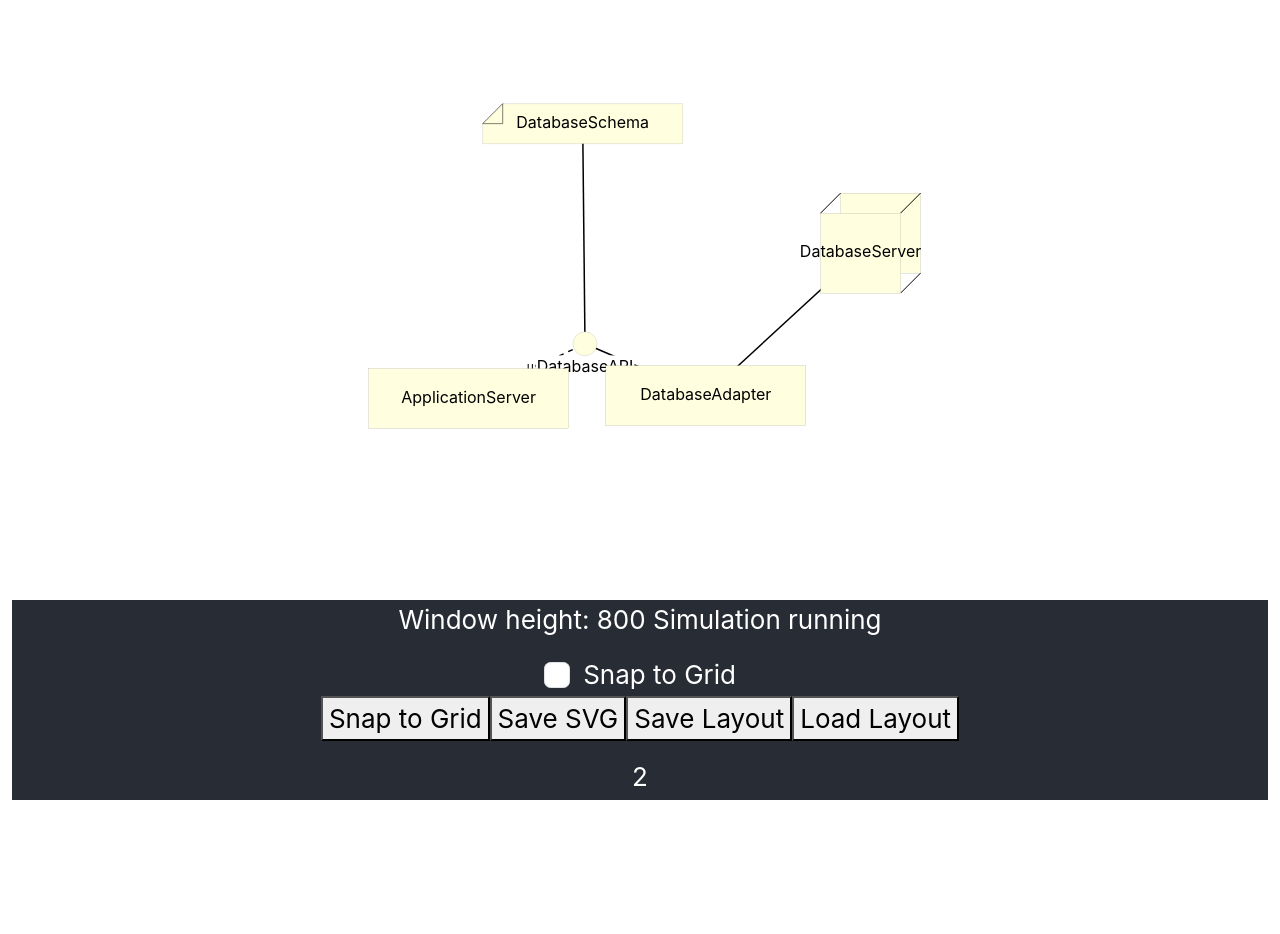
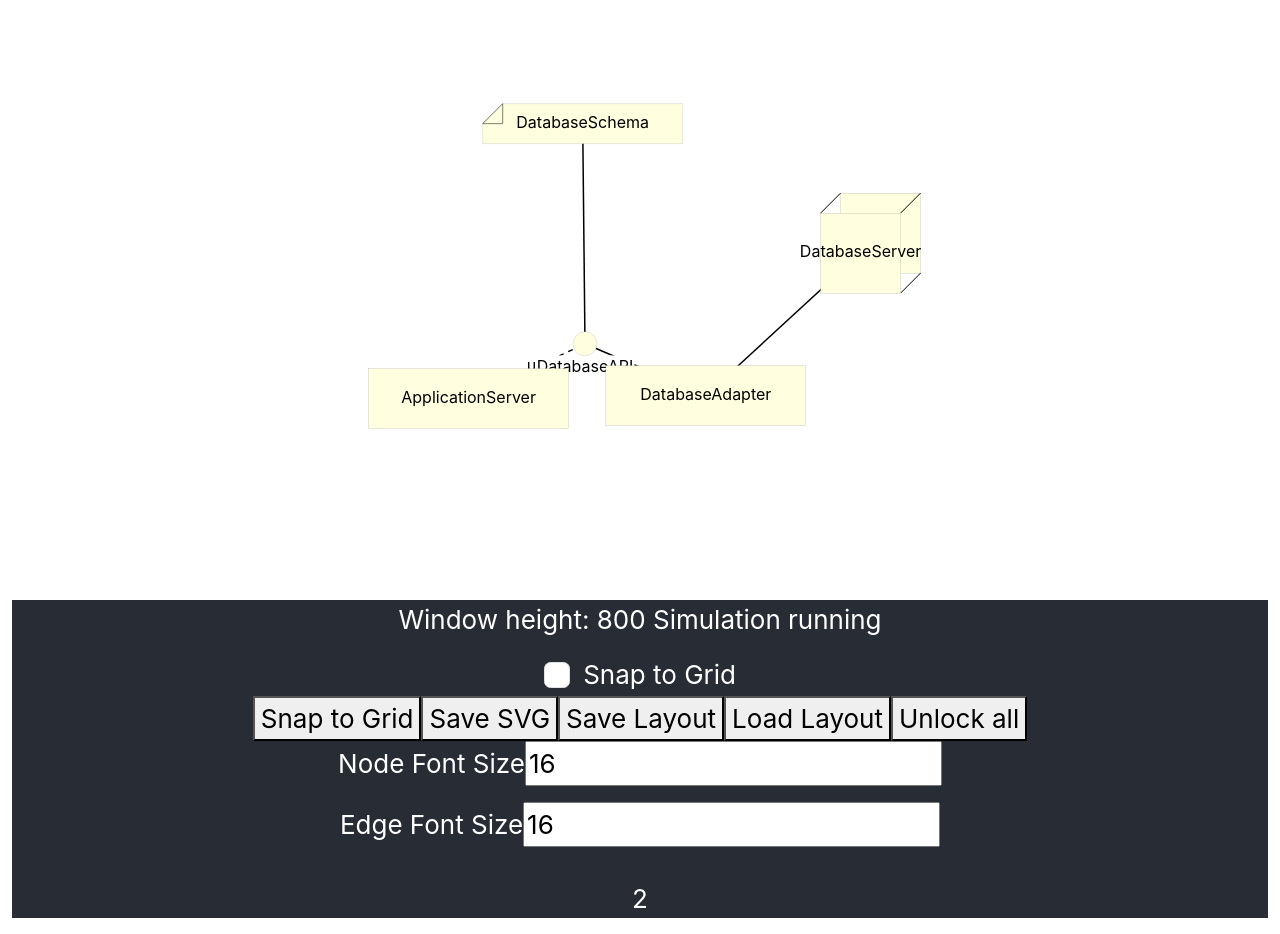
Before and after one commit to m-emm/graph-layouter-interactive, a React (Create React App) app: page / in a window 1280 px wide. Before the commit the page ends 800 px from the top, so only its background shows below. Built offline with nearby package versions, Linux system fonts and the light colour scheme.

Commit message:
Add dynamic font sizes

```diff
--- a/src/GraphSvg.js
+++ b/src/GraphSvg.js
@@ -23,6 +23,8 @@ function GraphSvg({ nodes, edges, velocityDecay, forces, nodeRadius, width, heig
     const [svgText, setSvgText] = useState("");
     const [simulationRunning, setSimulationRunning_] = useState(true);
     const [snapToGrid, setSnapToGrid] = React.useState(false);
+    const [nodeNameFontSize, setNodeNameFontSize] = useState(16);
+    const [edgeNameFontSize, setEdgeNameFontSize] = useState(16);
 
     const currentResizeCounterRef = useRef(resizeCounter);
     const oldResizeCounterRef = useRef(resizeCounter);
@@ -66,10 +68,13 @@ function GraphSvg({ nodes, edges, velocityDecay, forces, nodeRadius, width, heig
         }
     }
 
-    function overwriteSvgText() {
-        setSvgText("Hallodri");
+    function unlockAll() {
+        const newNodesMechanics = nodesMechanics.map((node) => {
+            return { ...node, locked: false }
+        })
+        setNodesMechanics(newNodesMechanics);
+        setSimulationRunning(true);
     }
-
     function saveLayout() {
         localStorage.setItem("layout", JSON.stringify(nodesMechanics.map((node) => { return { x: node.x, y: node.y, name: node.name, fx: node.fx, fy: node.fy, locked: node.locked } })));
     }
@@ -289,7 +294,7 @@ function GraphSvg({ nodes, edges, velocityDecay, forces, nodeRadius, width, heig
         <div className="GraphSvg">
             <div>
                 <svg xmlns="http://www.w3.org/2000/svg" ref={svgRootRef} width={width} height={height} viewBox={viewBoxString} onMouseDown={(e) => grab(e)} onMouseMove={(e) => drag(e)} onMouseUp={(e) => drop(e)}>
-                    <style>{GraphSvg_css()}</style>
+                    <style>{GraphSvg_css(nodeNameFontSize,edgeNameFontSize)}</style>
                     <rect id='BackDrop' x='-10%' y='-10%' width='110%' height='110%' fill='white' pointerEvents='all' />
                     <line x1="-100" y1="0" x2="5000" y2="0" stroke="white" />
                     <line x1="0" y1="-1000" x2="0" y2="5000" stroke="white" />
@@ -308,6 +313,17 @@ function GraphSvg({ nodes, edges, velocityDecay, forces, nodeRadius, width, heig
                 <button onClick={() => saveSvgText()}>Save SVG</button>
                 <button onClick={() => saveLayout()}>Save Layout</button>
                 <button onClick={() => loadLayout()}>Load Layout</button>
+                <button onClick={() => unlockAll()}>Unlock all</button>
+                <p>
+                <label>
+                 Node Font Size<input name="nodeFontSizeInput" onChange={e => setNodeNameFontSize(e.target.value) } defaultValue="16" />
+                </label>
+                </p>
+                <p>
+                <label>
+                 Edge Font Size<input name="edgeNameFontSize" onChange={e => setEdgeNameFontSize(e.target.value) } defaultValue="16" />
+                </label>
+                </p>
             </div>
             <div width="{width}">
                 <pre className="SVGSource" >{svgText}</pre>
--- a/src/GraphSvg_css.js
+++ b/src/GraphSvg_css.js
@@ -1,5 +1,5 @@
 
-function GraphSvg_css() {
+function GraphSvg_css(nodeNameFontSize,edgeNameFontSize,nodeIdFontSize) {
 
     return `
     svg text {
@@ -20,13 +20,13 @@ function GraphSvg_css() {
     }
 
     .node-name {
-        font-size: 16px;
+        font-size: ${nodeNameFontSize}px;
         font-weight: regular;
         fill: #000;
     }
 
     .edge-name {
-        font-size: 12px;
+        font-size: ${edgeNameFontSize}px;
         font-weight: regular;
         fill: #000;
     }
```
Also changed, not shown: src/GraphSvg.css (deleted, +0 -45 lines).
